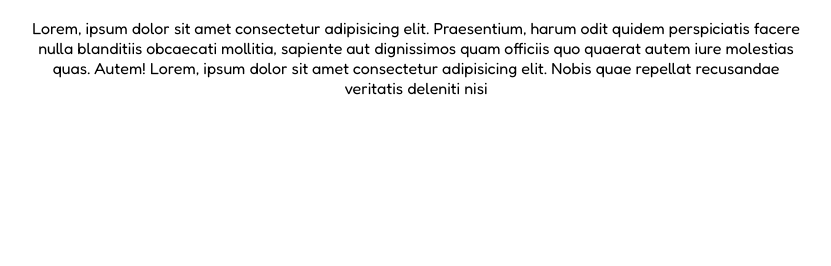
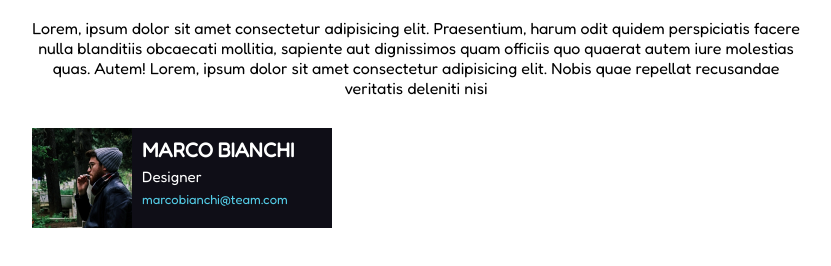
Before and after one commit to AlfredoCastrogiovanni/html-css-float-cards, a plain HTML site: page index.html in a window 1280 px wide. Shown: the part 100-366 px from the top of the page, without its empty margins (224-1055 px from the left). Drawn offline with Linux system fonts and the light colour scheme.

Commit message:
creazione prima card

```diff
--- a/assets/style/style.css
+++ b/assets/style/style.css
@@ -41,7 +41,46 @@ main {
     color: rgb(229, 49, 112);
 }
 
+.first-paragraph {
+    margin-bottom: 30px;
+}
+
 .main-title,
 .first-paragraph {
     text-align: center;
 }
+
+/* Cards */
+.card {
+    background-color: rgb(15, 14, 23);
+    width: 300px;
+    height: 100px;
+}
+
+.card-info {
+    padding: 10px;
+}
+
+.card-photo {
+    height: 100%;
+    margin-right: 10px;
+}
+
+.card-name {
+    font-size: 20px;
+}
+
+.card-job {
+    font-size: 15px;
+    padding: 5px 0;
+}
+
+.card-email {
+    color: rgb(84, 204, 230);
+    font-size: 13px;
+}
+
+.card-name,
+.card-job {
+    color: white;
+}
--- a/index.html
+++ b/index.html
@@ -19,8 +19,15 @@
             blanditiis obcaecati mollitia, sapiente aut dignissimos quam officiis quo quaerat autem iure molestias quas. Autem!
             Lorem, ipsum dolor sit amet consectetur adipisicing elit. Nobis quae repellat recusandae veritatis deleniti nisi
         </p>
-        <div class="column-wrapper">
-
+        <div class="column-wrapper clearfix">
+            <div class="card clearfix">
+                <img src="assets/img/male1.png" alt="Foto di Mario Bianchi" class="card-photo float-left">
+                <div class="card-info">
+                    <h2 class="card-name">MARCO BIANCHI</h2>
+                    <p class="card-job">Designer</p>
+                    <p class="card-email">marcobianchi@team.com</p>
+                </div>
+            </div>
         </div>
     </main>
 </body>
```
